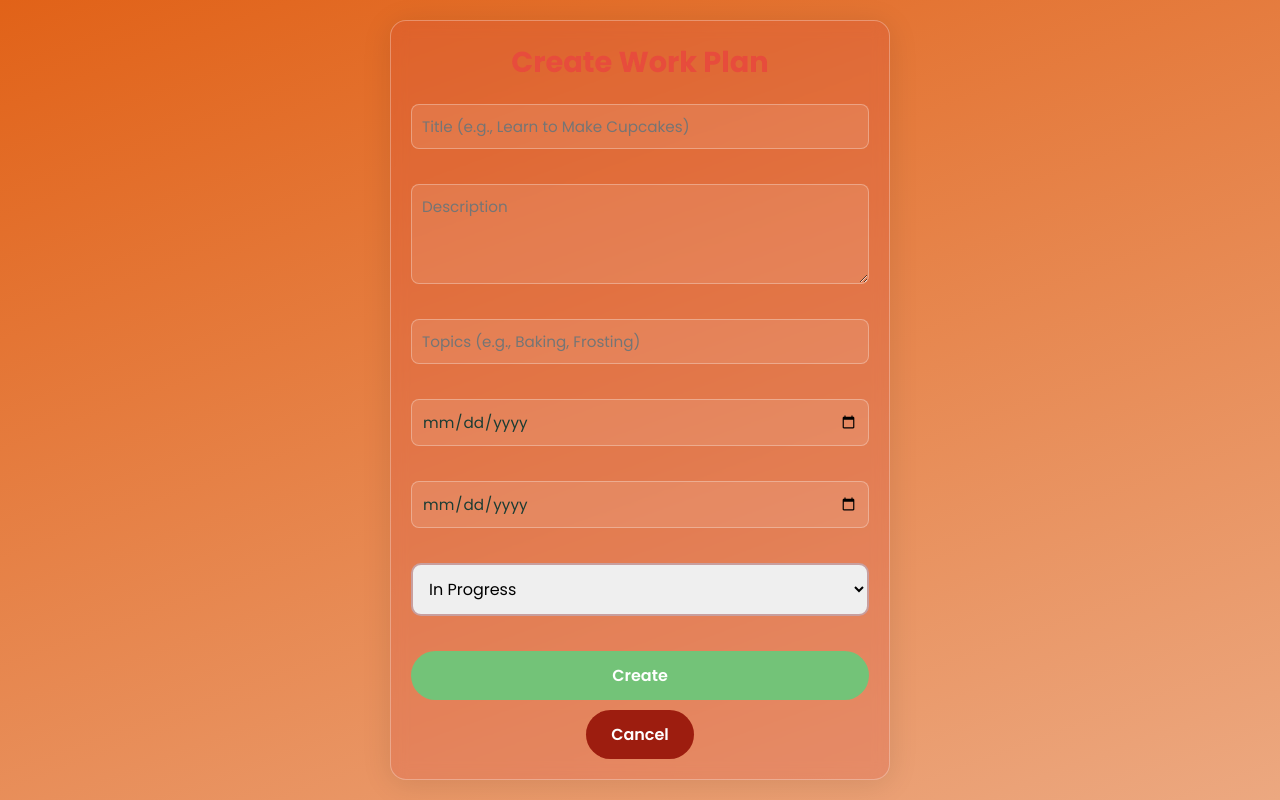
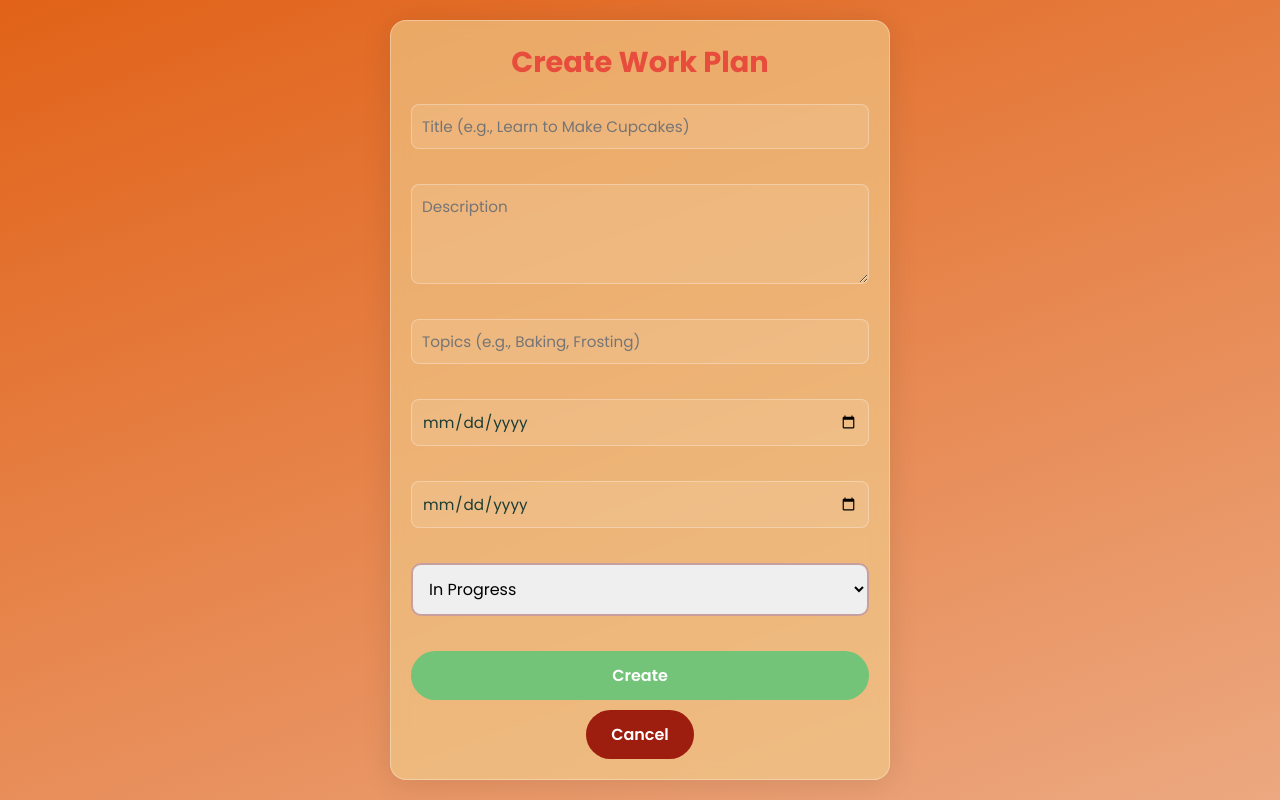
Before and after one commit to chamathka08/cooking-skill-sharing-system, a React (Create React App) app in the folder frontend-new/: page /workplan/create in a window 1280 px wide. Built offline with nearby package versions, Linux system fonts and the light colour scheme.

Commit message:
change color

```diff
--- a/frontend-new/src/components/WorkPlanList.css
+++ b/frontend-new/src/components/WorkPlanList.css
@@ -38,7 +38,7 @@
   }
 
   .workplan-card {
-    background: rgba(207, 64, 64, 0.2);
+    background: rgba(241, 207, 143, 0.621);
     border-radius: 16px;
     box-shadow: 0 4px 30px rgba(0, 0, 0, 0.1);
     backdrop-filter: blur(8px);
```
